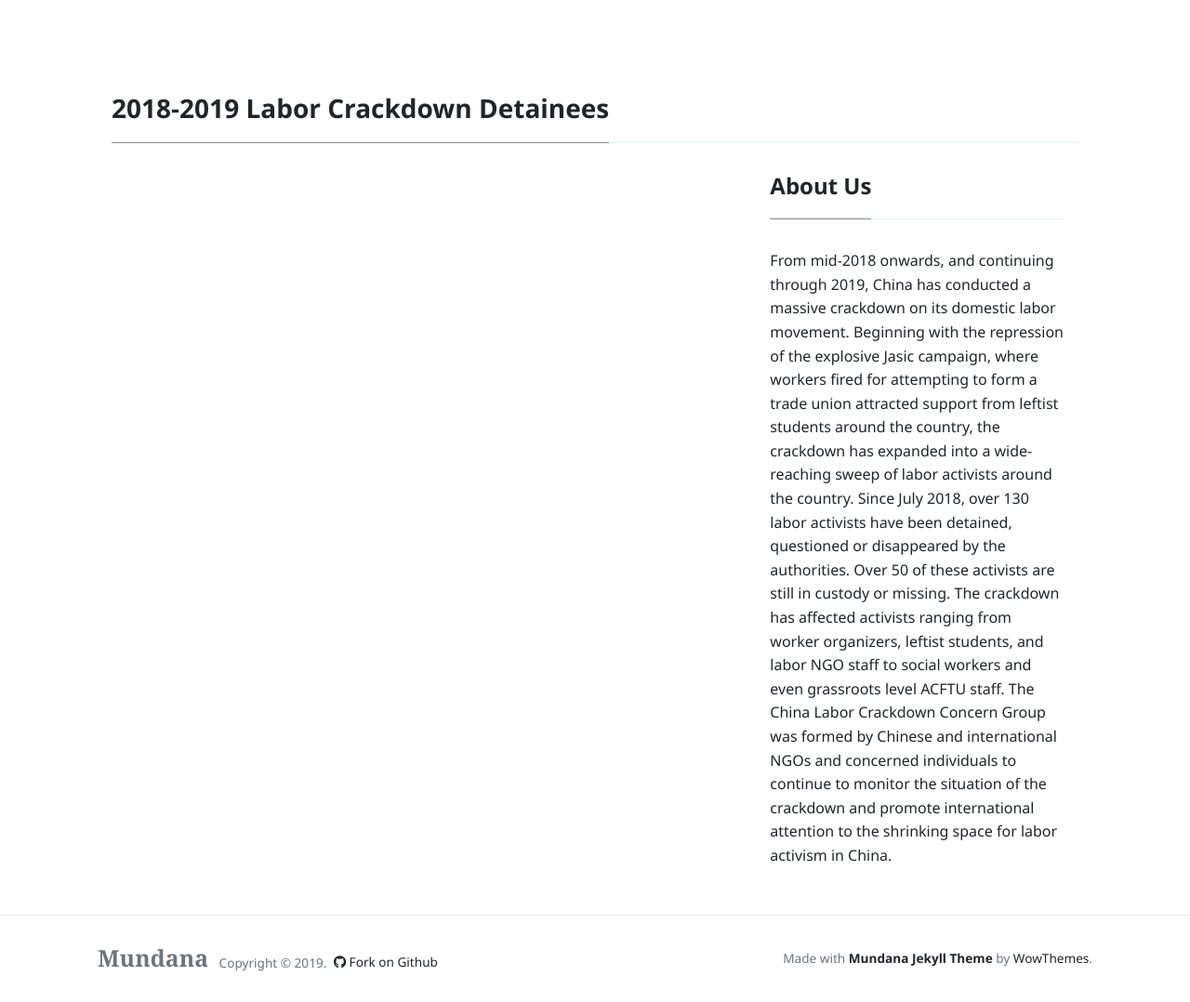
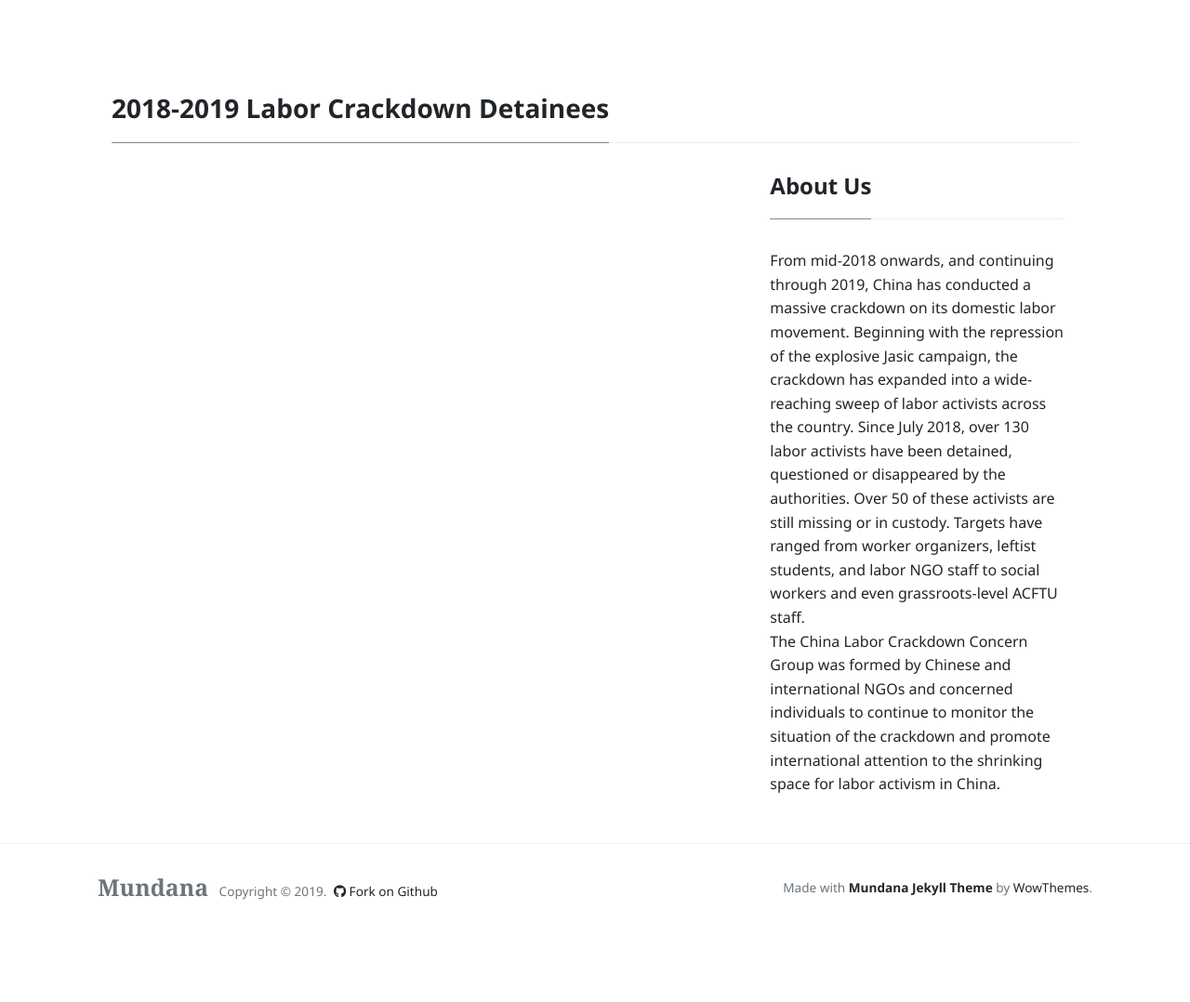
Before and after one commit to laoquan18/laoquan18.github.io, a Jekyll site: the page built from _pages/detainees.md, in a window 1280 px wide and 1078 px high. Shown: the whole window at 93% size. Built offline with Jekyll 4.4.1, drawn with Linux system fonts in a browser that asks for light colours; nearby versions of some CDN libraries.

Commit message:
Update sidebar-featured.html

```diff
--- a/_includes/sidebar-featured.html
+++ b/_includes/sidebar-featured.html
@@ -1,9 +1,9 @@
 <div class="sticky-top sticky-top-offset">
     <h4 class="font-weight-bold spanborder"><span>About Us</span></h4>
     <div>
-  From mid-2018 onwards, and continuing through 2019, China has conducted a massive crackdown on its domestic labor movement. Beginning with the repression of the explosive Jasic campaign, where workers fired for attempting to form a trade union attracted support from leftist students around the country, the crackdown has expanded into a wide-reaching sweep of labor activists around the country.  Since July 2018, over 130 labor activists have been detained, questioned or disappeared by the authorities. Over 50 of these activists are still in custody or missing. The crackdown has affected activists ranging from worker organizers, leftist students, and labor NGO staff to social workers and even grassroots level ACFTU staff.
-
-
+  From mid-2018 onwards, and continuing through 2019, China has conducted a massive crackdown on its domestic labor movement. Beginning with the repression of the explosive Jasic campaign, the crackdown has expanded into a wide-reaching sweep of labor activists across the country. Since July 2018, over 130 labor activists have been detained, questioned or disappeared by the authorities. Over 50 of these activists are still missing or in custody. Targets have ranged from worker organizers, leftist students, and labor NGO staff to social workers and even grassroots-level ACFTU staff.
+    </div>
+    <div>
   The China Labor Crackdown Concern Group was formed by Chinese and international NGOs and concerned individuals to continue to monitor the situation of the crackdown and promote international attention to the shrinking space for labor activism in China.
     </div>
 </div>
```
